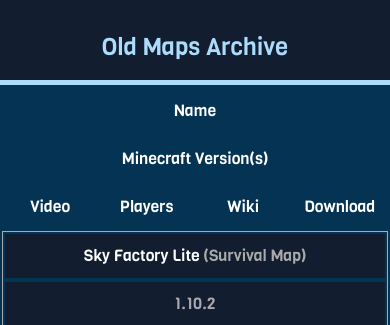
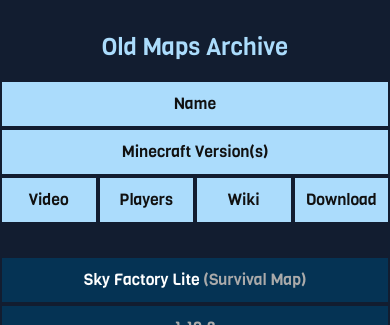
Before and after one commit to Chitzy/chitzy.github.io, a plain HTML site: page index.html in a window 390 px wide. Shown: the part 196-521 px from the top of the page. Drawn offline with Linux system fonts and the light colour scheme.

Commit message:
Add files via upload
responsive fix

```diff
--- a/style/style.css
+++ b/style/style.css
@@ -5,6 +5,7 @@
 
     --text-main: #FFF;
     --text-second: #AAA;
+    --text-dark: #111;
 
 }
 
@@ -45,15 +46,7 @@ img#logo {
 
 .table-container {
     border: 2px solid var(--color-table);
-
 }
-
-@media screen and (max-width: 992px) {
-    .group .table-row:not(.table-head) {
-        border: 1px solid var(--text-second);
-        border-bottom: 0;
-    }
-  }
 
 .table-row > div {
     font-size: 1em;
@@ -74,7 +67,7 @@ span.darker {
     text-decoration: none;
 }
 
-.table-head > div {
+.table-head {
     background-color: var(--color-table);
 }
 
@@ -92,6 +85,32 @@ span.darker {
     padding: 0.2em 0.5em;
     background-color: var(--color-table);
     cursor: pointer;
+}
+
+@media screen and (max-width: 992px) {
+
+    .title h2 {
+        border: 0;
+    }
+
+    .table-container {
+        border: 0;
+    }
+
+    .table-row {
+        margin: 2em 0;
+        background-color: var(--color-table);
+    }
+
+    .table-head {
+        margin: 0;
+        background-color: var(--color-accent);
+        color: var(--text-dark);
+    }
+
+    .table-row > div {
+        border-color: var(--color-background);
+    }
 }
 
 /* --------------------- FONTS --------------------- */
```
